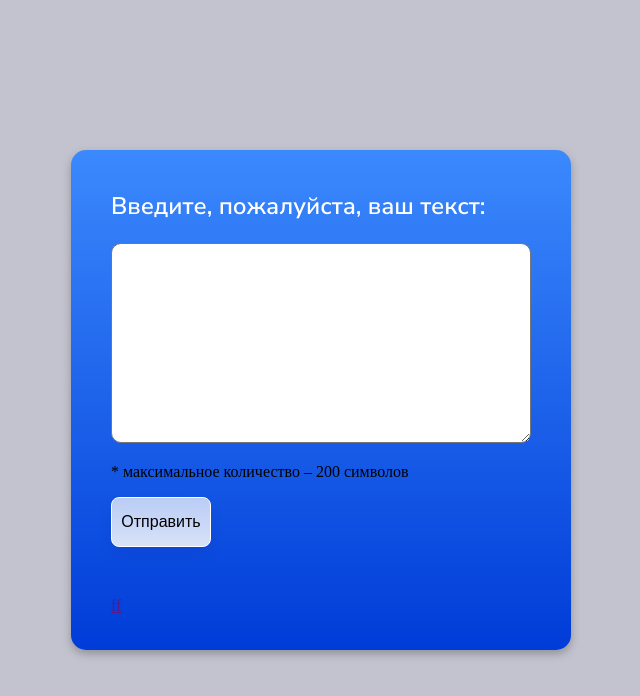
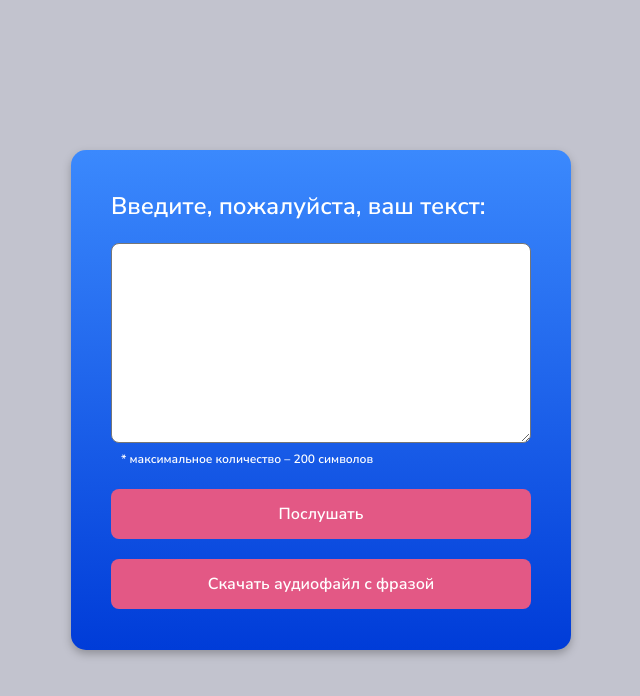
Before and after one commit to olbolot/voice_assistant, a website: page public/index.html in a window 1280 px wide. Shown: the whole page, without its empty margins (319-959 px from the left). Drawn offline with Linux system fonts and the light colour scheme.

Commit message:
Fix styles

```diff
--- a/public/index.html
+++ b/public/index.html
@@ -7,10 +7,11 @@
     <link rel="preconnect" href="https://fonts.googleapis.com">
     <link rel="preconnect" href="https://fonts.gstatic.com" crossorigin>
     <link href="https://fonts.googleapis.com/css2?family=Nunito+Sans:ital,wght@0,600;1,600&display=swap" rel="stylesheet">
-    <title>Voice</title>
+    <title>Voice assistant</title>
     <style>
         * {
             box-sizing: border-box;
+            font-family: Nunito Sans, serif;
         }
 
         body {
@@ -45,7 +46,6 @@
         }
 
         h3 {
-            font-family: Nunito Sans,serif;
             font-style: normal;
             font-weight: bold;
             font-size: 24px;
@@ -58,7 +58,7 @@
 
         textarea {
             width: 100%;
-            border-radius: 10px;
+            border-radius: 8px;
             font-family: Nunito Sans,serif;
             font-style: normal;
             font-weight: 500;
@@ -67,34 +67,53 @@
             height: 200px;
         }
 
-        button {
-            background: transparent;
-            width: 100px;
+        button, a {
             height: 50px;
             font-size: medium;
-            border-radius: 4px;
-            margin-bottom: 50px;
-
+            margin-bottom: 20px;
             display: flex;
             flex-direction: row;
             justify-content: center;
             align-items: center;
             padding: 20px 24px;
-
-            background: linear-gradient(180deg, rgba(252, 252, 252, 0.7225) 0%, rgba(252, 252, 252, 0.85) 100%);
-            border: 0.5px solid #FFFFFF;
-            box-sizing: border-box;
-            /* UI Glass Card */
-
-            box-shadow: 0 8px 16px rgba(1, 0, 66, 0.06);
-            backdrop-filter: blur(8px);
-            /* Note: backdrop-filter has minimal browser support */
-
             border-radius: 8px;
+            width: 100%;
+            background-color: #e35885;
+            text-decoration: none;
+            border: none;
+            color: #fff;
         }
 
         audio {
             display: none;
+        }
+
+        .note {
+            color: #fff;
+            font-size: 12px;
+            position: relative;
+            top: -10px;
+            padding-left: 10px;
+        }
+
+        #error {
+            display: none;
+            position: absolute;
+            z-index: 2;
+            background-color: #fff;
+            color: red;
+            left: 50px;
+            padding: 5px 15px;
+            font-size: 13px;
+        }
+
+        #error::after {
+            content: '';
+            position: absolute;
+            left: 0.5px;
+            top: -15.5px;
+            border: 8px solid transparent;
+            border-bottom: 8px solid white;
         }
     </style>
 </head>
@@ -102,13 +121,13 @@
     <section>
         <h3>Введите, пожалуйста, ваш текст:</h3>
         <form action="">
-            <textarea id='text' name="" label="" cols="30" rows="10" maxlength="200"></textarea>
-            <p>* максимальное количество – 200 символов</p>
-            <button id="send">Отправить</button>
+            <textarea id='text' name="" cols="30" rows="10" maxlength="200"></textarea>
+            <div id="error"></div>
+            <p class="note">* максимальное количество – 200 символов</p>
+            <button id="send">Послушать</button>
         </form>
-        <div id="error"></div>
         <audio id="audio" controls></audio>
-        <a href="" download="audio.wav">ff</a>
+        <a href="" download="audio.wav">Скачать аудиофайл с фразой</a>
     </section>
 </body>
 <script>
@@ -122,7 +141,7 @@
         e.preventDefault();
         let text = document.getElementById('text').value;
         if (text.length > 0) {
-            errorBlock.innerText = '';
+            errorBlock.style.display = "none";
             fetch('/api/speech', {
                 method: 'post',
                 body: text,
@@ -140,6 +159,7 @@
             });
         } else {
             errorBlock.innerText = 'Заполните, пожалуйста, поле текстом';
+            errorBlock.style.display = "block";
         }
     });
 
```
